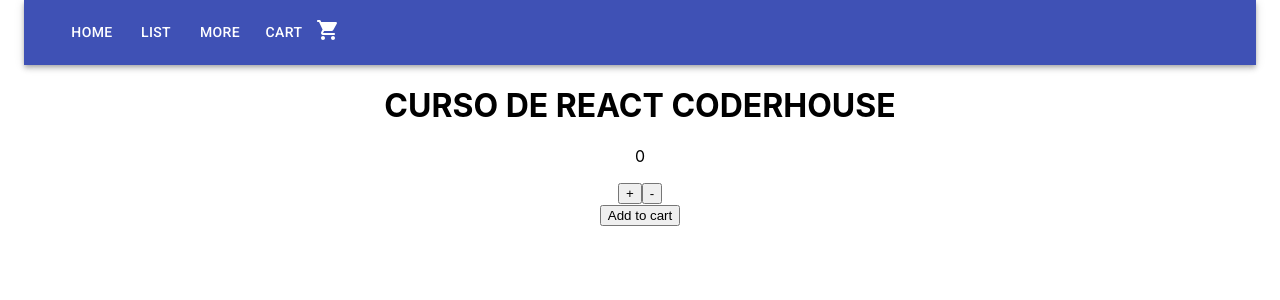
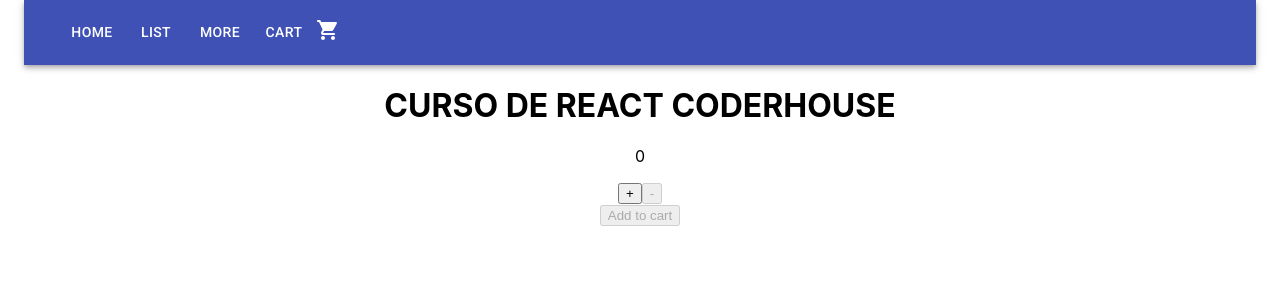
Before and after one commit to maoforero/React2022, a React (Create React App) app: page / in a window 1280 px wide. Shown: the top 300 px of the page. Built offline with nearby package versions, Linux system fonts and the light colour scheme.

Commit message:
desafio 4

```diff
--- a/src/components/Count/Count.jsx
+++ b/src/components/Count/Count.jsx
@@ -1,6 +1,6 @@
 import React, { useState } from 'react';
 
-function Count () {
+function Count ({stock, initial}) {
     const [count, setCount] = useState(0);
 
     function addClick(){
@@ -23,11 +23,11 @@
         </div>
         <div className="Count--Buttons">
           <button onClick={addClick} id="button--Increment">+</button>
-          <button onClick={remClick} id="button--Decrement">-</button>
+          <button disabled={count === 0}  onClick={remClick} id="button--Decrement">-</button>
         </div>
       </div>
       <div className="Cart--Button">
-        <button onClick={msmCart} id="button--Cart">Add to cart</button>
+        <button disabled={count <= 0}  onClick={msmCart} id="button--Cart">Add to cart</button>
       </div>
     </div>
   )
```
